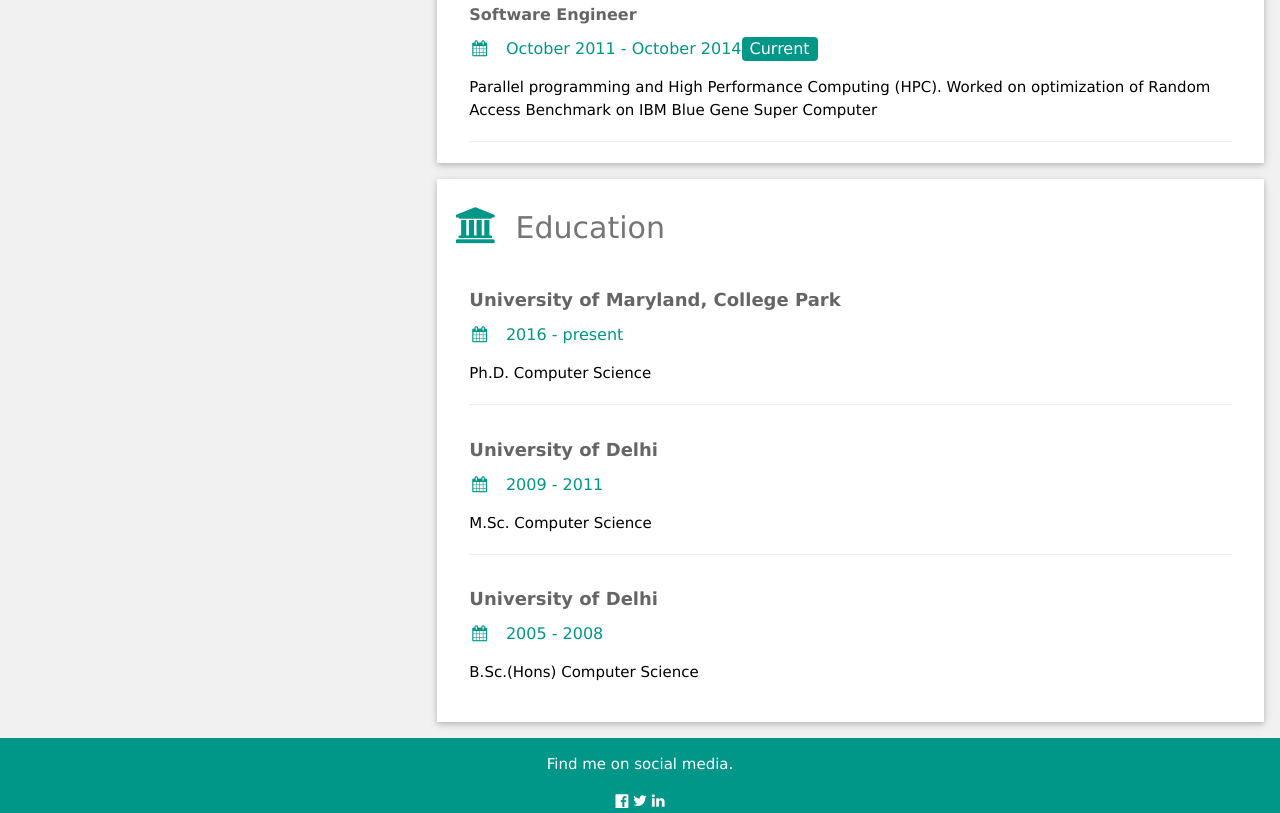
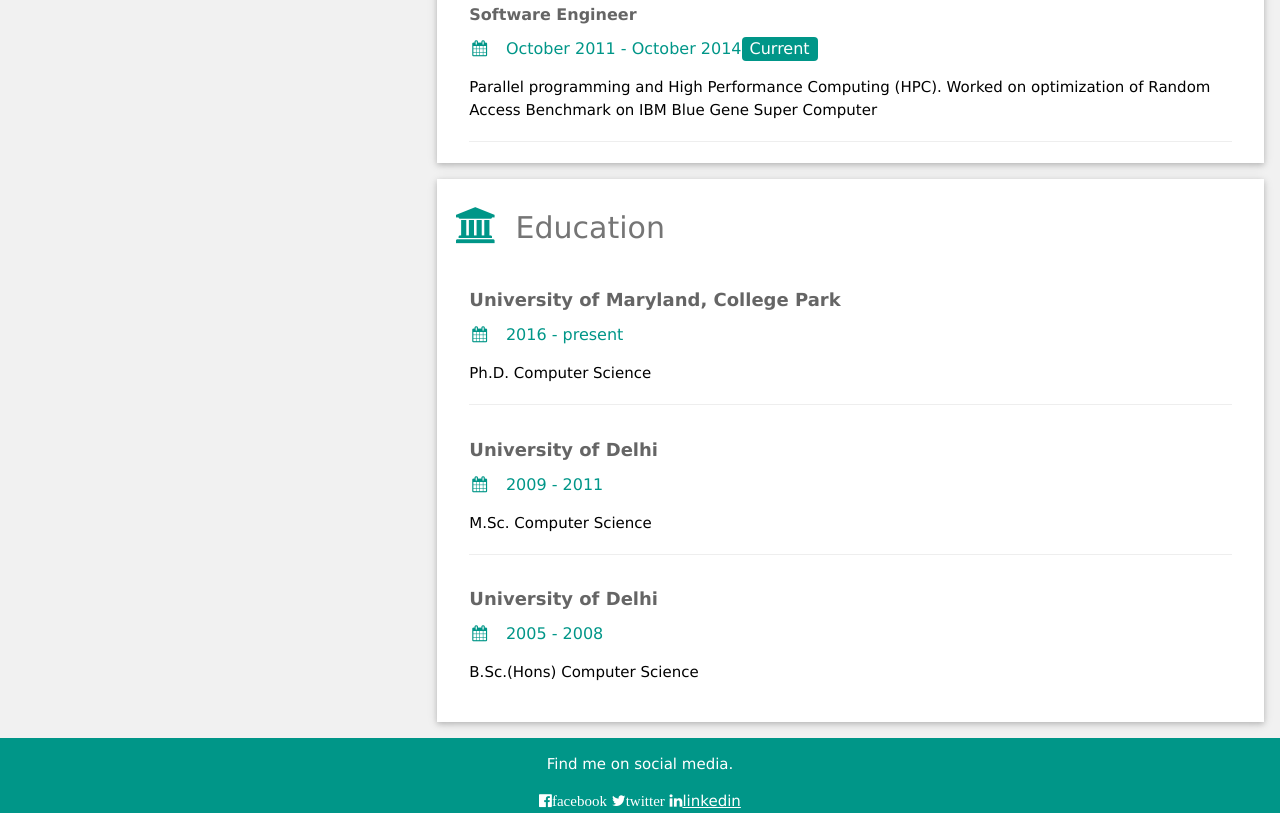
Before and after one commit to swatisgupta/Swati, a plain HTML site: page index.html in a window 1280 px wide. Shown: the part 1090-1903 px from the top of the page. Drawn offline with nearby package versions, Linux system fonts and the light colour scheme; a web font is replaced by a local one.

Commit message:
changed the social media links

```diff
--- a/index.html
+++ b/index.html
@@ -181,9 +181,9 @@ html,body,h1,h2,h3,h4,h5,h6 {font-family: "Verdana", sans-serif}
 
 <footer class="w3-container w3-teal w3-center w3-margin-top">
   <p>Find me on social media.</p>
-  <a href="https://www.facebook.com/swati.singhal.332> <i class="fa fa-facebook-official w3-hover-opacity"></i></a>
-  <a href="https://twitter.com/swatisinghal25"> <i class="fa fa-twitter w3-hover-opacity"></i></a>
-  <a href="https://www.linkedin.com/in/swati-singhal-b9627b32"><i class="fa fa-linkedin w3-hover-opacity"></i></a>
+  <a href="https://www.facebook.com/swati.singhal.332"> <i class="fa fa-facebook-official w3-hover-opacity">facebook</i></a>
+  <a href="https://twitter.com/swatisinghal25"> <i class="fa fa-twitter w3-hover-opacity">twitter</i></a>
+  <a href="https://www.linkedin.com/in/swati-singhal-b9627b32"><i class="fa fa-linkedin w3-hover-opacity"></i>linkedin</a>
 </footer>
 
 
```
